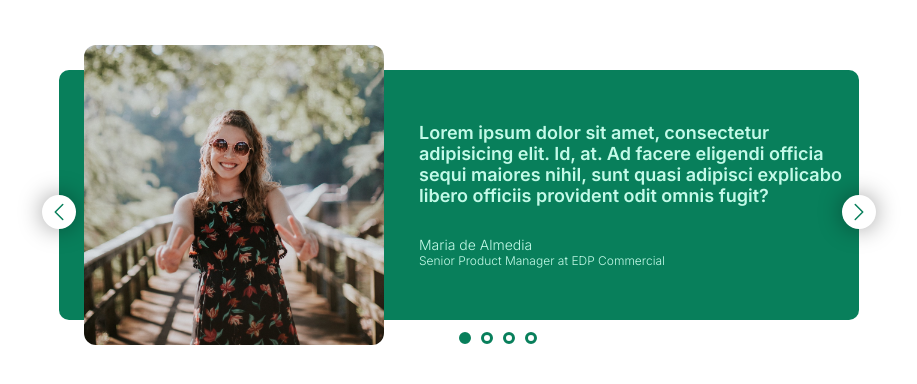
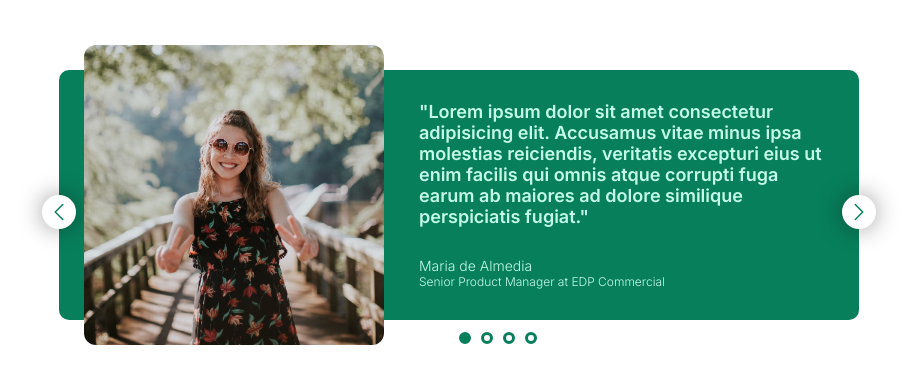
Before and after one commit to shahshahid81/html-css-js-static-sites, a plain HTML site: page carousel/index.html in a window 1280 px wide. Shown: the whole page, without its empty margins (181-1098 px from the left). Drawn offline with Linux system fonts and the light colour scheme.

Commit message:
feat: misc change

```diff
--- a/carousel/index.html
+++ b/carousel/index.html
@@ -34,9 +34,10 @@
       <img class="testimonial-image" src="maria.jpg" alt="Maria de Almedia" />
       <div class="testimonial-text">
         <blockquote class="testimonial-quote">
-          Lorem ipsum dolor sit amet, consectetur adipisicing elit. Id, at. Ad
-          facere eligendi officia sequi maiores nihil, sunt quasi adipisci
-          explicabo libero officiis provident odit omnis fugit?
+          "Lorem ipsum dolor sit amet consectetur adipisicing elit. Accusamus
+          vitae minus ipsa molestias reiciendis, veritatis excepturi eius ut
+          enim facilis qui omnis atque corrupti fuga earum ab maiores ad dolore
+          similique perspiciatis fugiat."
         </blockquote>
         <p class="testimonial-title">Maria de Almedia</p>
         <p class="testimonial-subtitle">
--- a/carousel/style.css
+++ b/carousel/style.css
@@ -61,7 +61,7 @@
 .testimonial-quote {
   font-size: 18px;
   font-weight: 600;
-  margin-bottom: 30px;
+  margin: 0 30px 30px 0;
 }
 
 .testimonial-title {
```
